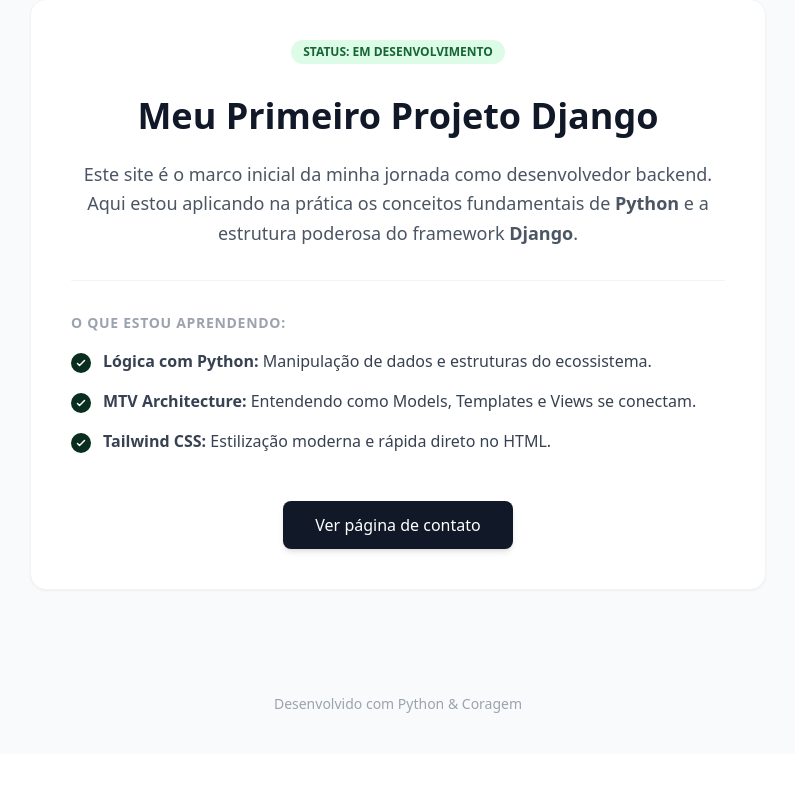
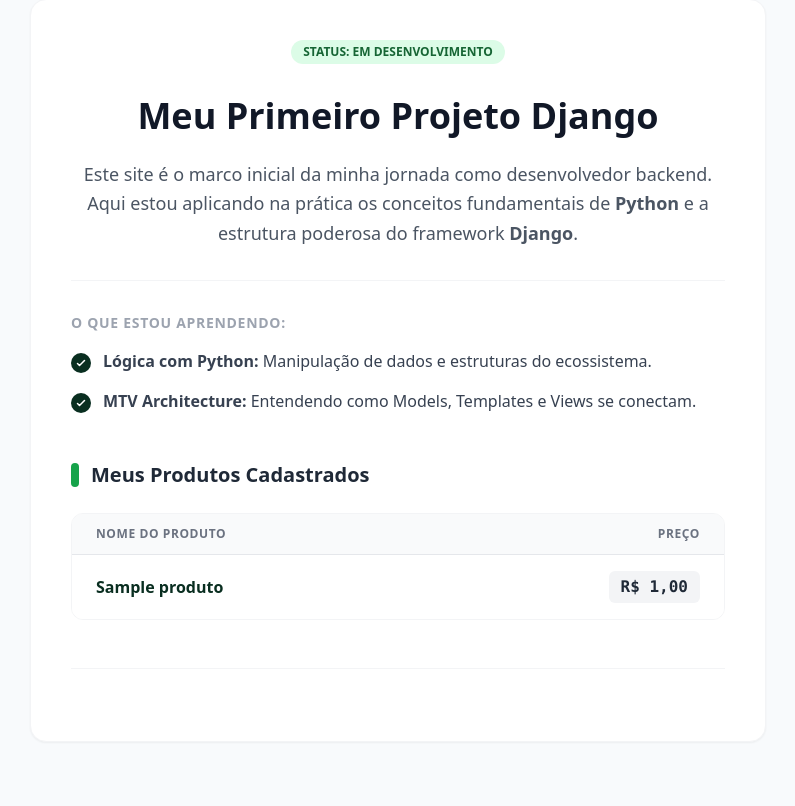
Before and after one commit to Kaique-Parente/python-django, a Django app: page / in a window 1280 px wide. Shown: the part 205-1011 px from the top of the page, without its empty margins (242-1037 px from the left). Before the commit the page ends 918 px from the top, so only its background shows below. Run offline with Django 5.2, Linux system fonts and the light colour scheme; tables that the repository leaves empty hold one stand-in row (values such as "Sample post"); some libraries are stand-ins or nearby versions.

Commit message:
[ADD] Adicionando rota para produto. Trabalhando com parâmetros na view e direcionando para o template

```diff
--- a/iniciando_django/core/templates/index.html
+++ b/iniciando_django/core/templates/index.html
@@ -36,7 +36,7 @@
 
             <hr class="border-gray-100 mb-8">
 
-            <div class="space-y-4">
+            <div class="space-y-4 mb-12">
                 <h3 class="text-sm font-bold text-gray-400 uppercase tracking-wider">O que estou aprendendo:</h3>
 
                 <div class="flex items-start space-x-3">
@@ -52,26 +52,47 @@
                     </div>
                     <p class="text-gray-700"><strong>MTV Architecture:</strong> Entendendo como Models, Templates e Views se conectam.</p>
                 </div>
+            </div>
 
-                <div class="flex items-start space-x-3">
-                    <div class="mt-1 bg-[#092e20] rounded-full p-1">
-                        <svg class="w-3 h-3 text-white" fill="none" stroke="currentColor" viewBox="0 0 24 24"><path stroke-linecap="round" stroke-linejoin="round" stroke-width="3" d="M5 13l4 4L19 7"></path></svg>
-                    </div>
-                    <p class="text-gray-700"><strong>Tailwind CSS:</strong> Estilização moderna e rápida direto no HTML.</p>
+            <div class="mt-10">
+                <h3 class="text-xl font-bold text-gray-800 mb-6 flex items-center">
+                    <span class="bg-green-600 w-2 h-6 rounded-full mr-3"></span>
+                    Meus Produtos Cadastrados
+                </h3>
+
+                <div class="overflow-hidden border border-gray-100 rounded-xl">
+                    <table class="min-w-full divide-y divide-gray-200">
+                        <thead class="bg-gray-50">
+                            <tr>
+                                <th class="px-6 py-3 text-left text-xs font-bold text-gray-500 uppercase tracking-wider">Nome do Produto</th>
+                                <th class="px-6 py-3 text-right text-xs font-bold text-gray-500 uppercase tracking-wider">Preço</th>
+                            </tr>
+                        </thead>
+                        <tbody class="bg-white divide-y divide-gray-100">
+                            {% for produto in produtos %}
+                            <tr class="hover:bg-green-50 transition-colors group">
+                                <td class="px-6 py-4">
+                                    <a href="{% url 'produto' produto.id %}" class="text-[#092e20] font-semibold group-hover:text-green-700 transition">
+                                        {{ produto.nome }}
+                                    </a>
+                                </td>
+                                <td class="px-6 py-4 text-right">
+                                    <span class="inline-block bg-gray-100 text-gray-800 px-3 py-1 rounded-md font-mono font-bold">
+                                        R$ {{ produto.preco }}
+                                    </span>
+                                </td>
+                            </tr>
+                            {% empty %}
+                            <tr>
+                                <td colspan="2" class="px-6 py-10 text-center text-gray-400 italic">
+                                    Nenhum produto cadastrado ainda.
+                                </td>
+                            </tr>
+                            {% endfor %}
+                        </tbody>
+                    </table>
                 </div>
             </div>
 
-            <div class="mt-12 text-center">
-                <a href="/contato" class="inline-block bg-gray-900 text-white px-8 py-3 rounded-lg font-medium hover:bg-gray-800 transition shadow-md">
-                    Ver página de contato
-                </a>
-            </div>
-        </div>
-    </main>
-
-    <footer class="text-center py-10 text-gray-400 text-sm">
-        <p>Desenvolvido com Python & Coragem</p>
-    </footer>
-
-</body>
-</html>
+            <div class="mt-12 text-center border-t border-gray-100 pt-8">
+                <a href="/contato" class="inline-block bg-gray-900 text-white px-8 py-3 rounded-
--- a/iniciando_django/core/urls.py
+++ b/iniciando_django/core/urls.py
@@ -1,7 +1,8 @@
 from django.urls import path
-from .views import index, contato
+from .views import index, contato, produto
 
 urlpatterns = [
     path('', index),
-    path('contato', contato)
+    path('contato', contato),
+    path('produto/<int:produto_id>', produto, name="produto"),
 ]
--- a/iniciando_django/core/views.py
+++ b/iniciando_django/core/views.py
@@ -1,7 +1,12 @@
 from django.shortcuts import render
-
+from core.models import Produto
 def index(request):
-    return render(request, 'index.html')
+    context = {'produtos': Produto.objects.all()}
+    return render(request, 'index.html', context)
 
 def contato(request):
     return render(request, 'contato.html')
+
+def produto(request, produto_id):
+    context = {'produto': Produto.objects.get(id=produto_id)}
+    return render(request, 'produto.html', context)
```
Also changed, not shown: iniciando_django/core/templates/produto.html (added, +49 -0 lines).
